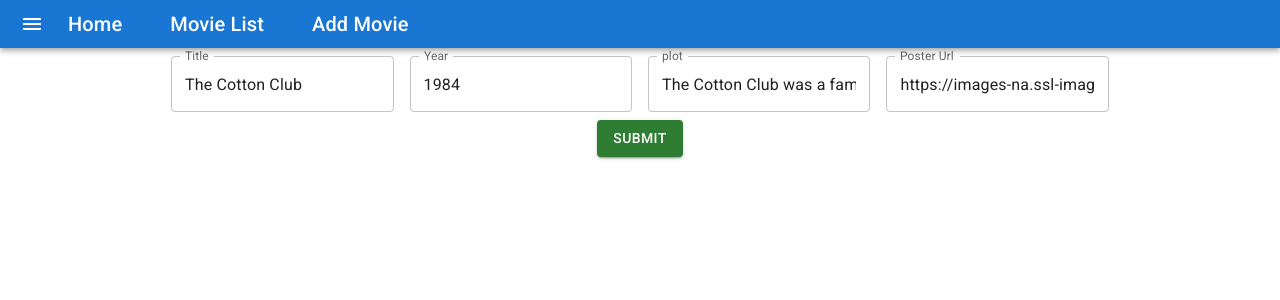
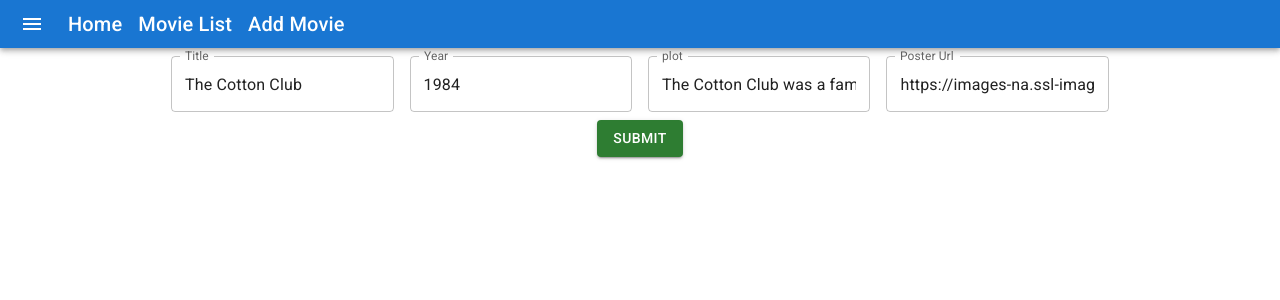
Before and after one commit to pradeepdeep82/movie-mui-routing, a React (Create React App) app: page /movielist/edit/1 in a window 1280 px wide. Shown: the top 300 px of the page. Built offline with nearby package versions, Linux system fonts and the light colour scheme.

Commit message:
edit movie done

```diff
--- a/src/App.css
+++ b/src/App.css
@@ -21,7 +21,7 @@ ul{
 
 .link{
   color: white;
-  margin-right: 3rem;
+  margin-right: 1rem;
   text-decoration: none;
 }
 .navBar{
--- a/src/EditMovie.js
+++ b/src/EditMovie.js
@@ -3,14 +3,14 @@ import { useParams, useHistory } from "react-router-dom";
 import Box from '@mui/material/Box';
 import TextField from '@mui/material/TextField';
 import Button from '@mui/material/Button';
-import { getFromStorage, updateStoredMovies } from "./App";
+import { updateStoredMovies } from "./App";
 
 export function EditMovie({
   movie, setMovies
 }) {
   const history = useHistory();
   const { id } = useParams();
-  const movies = getFromStorage('movies')[id];
+  const movies = movie[id];
   const [title, setTitle] = useState();
   const [plot, setPlot] = useState();
   const [poster, setPoster] = useState();
```
